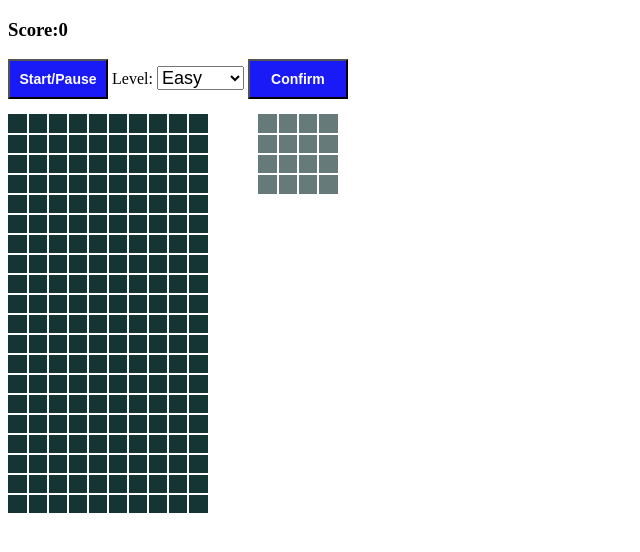
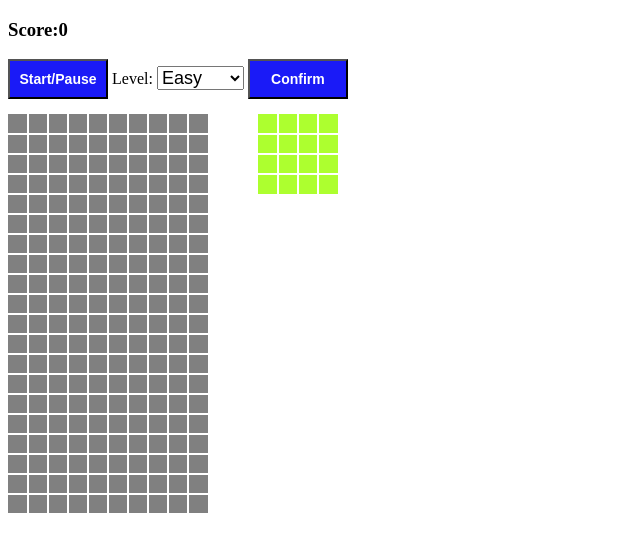
Before and after one commit to BabaUmar/Tetris, a plain HTML site: page index.html in a window 1280 px wide. Shown: the whole page, without its empty margins (0-640 px from the left). Drawn offline with Linux system fonts and the light colour scheme.

Commit message:
styling css

```diff
--- a/index.html
+++ b/index.html
@@ -4,7 +4,7 @@
     <meta charset="utf-8">
     <script src="app.js" charset="utf-8" defer></script>
     <link rel="stylesheet" href="style.css"></link>
-    <title>Basic Tetris</title>
+    <title>Tetris</title>
   </head>
   <body>
 
--- a/style.css
+++ b/style.css
@@ -7,7 +7,7 @@
   height: 400px;
   display: flex;
   flex-wrap: wrap;
-  background-color: rgb(20, 53, 51);
+  background-color: grey;
 }
 
 .grid div {
@@ -26,7 +26,7 @@
   height: 80px;
   display: flex;
   flex-wrap: wrap;
-  background-color: rgb(101, 122, 121);
+  background-color: greenyellow;
 }
 
 .mini-grid div {
```
